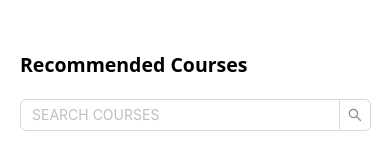
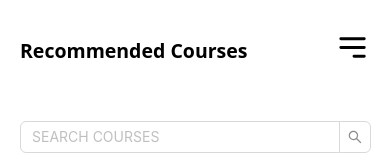
Before and after one commit to Chrismiweb/frontend-recommendation-system, a React (Vite) app: page /explore-courses in a window 390 px wide. Shown: the top 160 px of the page. Built offline with nearby package versions, Linux system fonts and the light colour scheme.

Commit message:
courses responsiveness

```diff
--- a/src/pages/Courses/Courses.jsx
+++ b/src/pages/Courses/Courses.jsx
@@ -3,11 +3,24 @@ import recommendedCourses from '../Courses/CourseApi'; // adjust path if needed
 import { Input, Space } from 'antd';
 const { Search } = Input;
 import { RiCloseCircleLine } from "react-icons/ri";
+import { HiOutlineMenuAlt3 } from "react-icons/hi"
+import Sidebar from '../../components/Sidebar';
+
 
 const RecommendedCourses = () => {
   const [selectedCourse, setSelectedCourse] = useState(null);
+  const [searchTerm, setSearchTerm] = useState('');
+  const [showSidebar, setShowSidebar] = useState(false)
 
-  const [searchTerm, setSearchTerm] = useState('');
+
+//   handle display sidebar
+  const handleDisplaySidebar = () => {
+      setShowSidebar(true); // open sidebar
+  };
+
+  const handleCloseSidebar = () => {
+      setShowSidebar(false); // close sidebar
+  };
 
   const filteredCourses = recommendedCourses.filter((course) =>
     course.title.toLowerCase().includes(searchTerm.toLowerCase()) ||
@@ -15,6 +28,25 @@ const RecommendedCourses = () => {
   );
 
   return (
+<div>
+    <div className='flex lg:hidden justify-between items-center pt-[30px]'>
+        <div>
+            <p className='md:text-[3.2vw] lg:text-[1.5vw] text-[5vw] w-[100%] font-bold'>Recommended Courses</p>
+        </div>
+        <div className='flex lg:hidden w-[30%]  justify-end'>
+            <div>
+                {!showSidebar && (
+                    <button onClick={handleDisplaySidebar} className='text-[9vw] md:text-[6vw]'>
+                    <HiOutlineMenuAlt3 />
+                    </button>
+                )}
+            </div>
+            {/* Mobile sidebar */}
+              {showSidebar && (
+                  <Sidebar onClose={handleCloseSidebar} />
+              )}
+        </div>
+    </div>
     <div className='w-full lg:px-[50px] pt-[50px]'>
       {/* Modal */}
       {selectedCourse && (
@@ -42,15 +74,16 @@ const RecommendedCourses = () => {
       {/* Main Layout */}
       <div className='flex flex-col gap-[10px]'>
         <div className='flex flex-col md:flex-row justify-between md:items-center gap-[20px] md:gap-0'>
-          <div>
-            <p className='md:text-[3.2vw] lg:text-[1.5vw] text-[5vw] font-bold'>Recommended Courses</p>
-          </div>
+
            {/* <Space direction="vertical">
             <Search placeholder="SEARCH COURSES" allowClear style={{ width: 800 }} className='placeholder:font-bold'
             value={searchTerm}
             onChange={(e) => setSearchTerm(e.target.value)}
             />
           </Space> */}
+          <div className='hidden lg:flex'>
+            <p className='md:text-[3.2vw] lg:text-[1.5vw] text-[5vw] font-bold'>Recommended Courses</p>
+          </div>
           <Space direction="vertical">
               <Search
                 placeholder="SEARCH COURSES"
@@ -62,7 +95,7 @@ const RecommendedCourses = () => {
                       width: window.innerWidth >= 1024
                         ? '800px' // lg
                         : window.innerWidth >= 768
-                        ? '350px' // md
+                        ? '90vw' // md
                         : '90vw'  // sm
                     }}
               />
@@ -101,6 +134,8 @@ const RecommendedCourses = () => {
         </div>
       </div>
     </div>
+</div>
+
   );
 };
 
```
